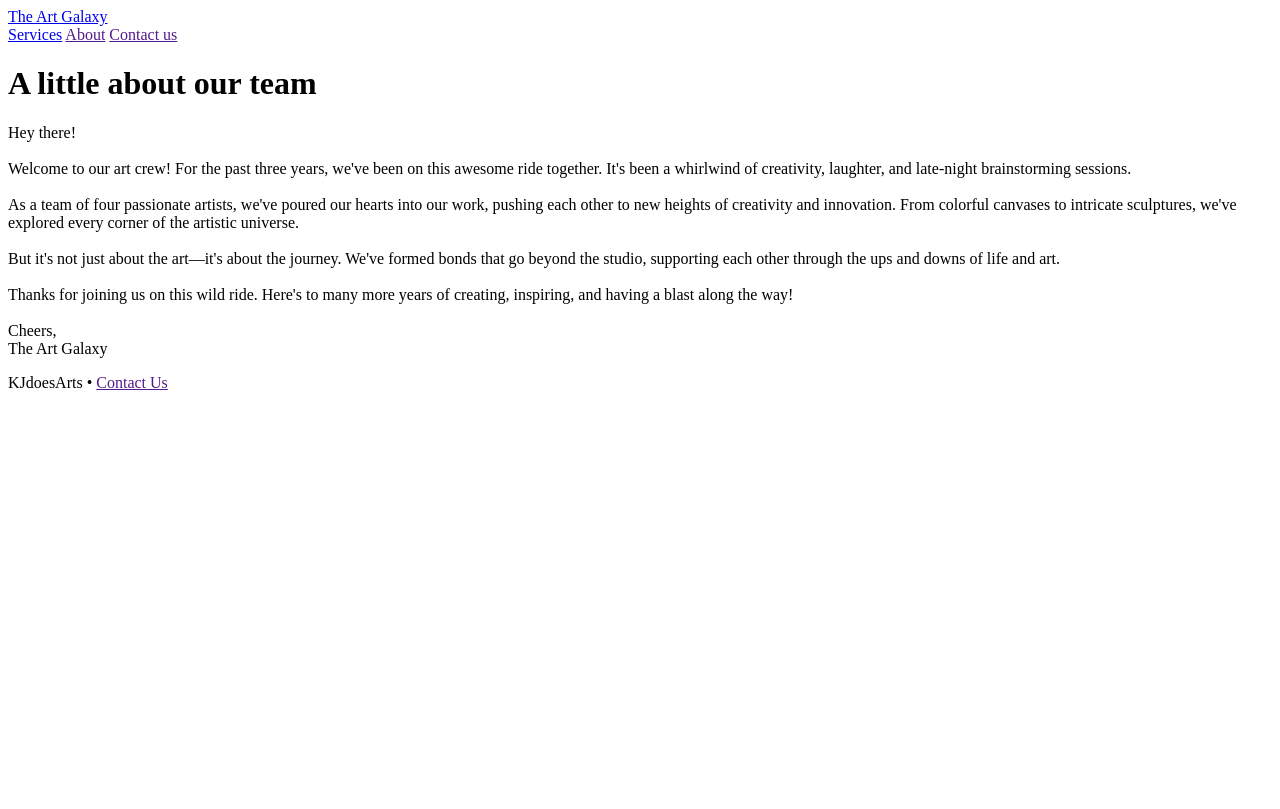
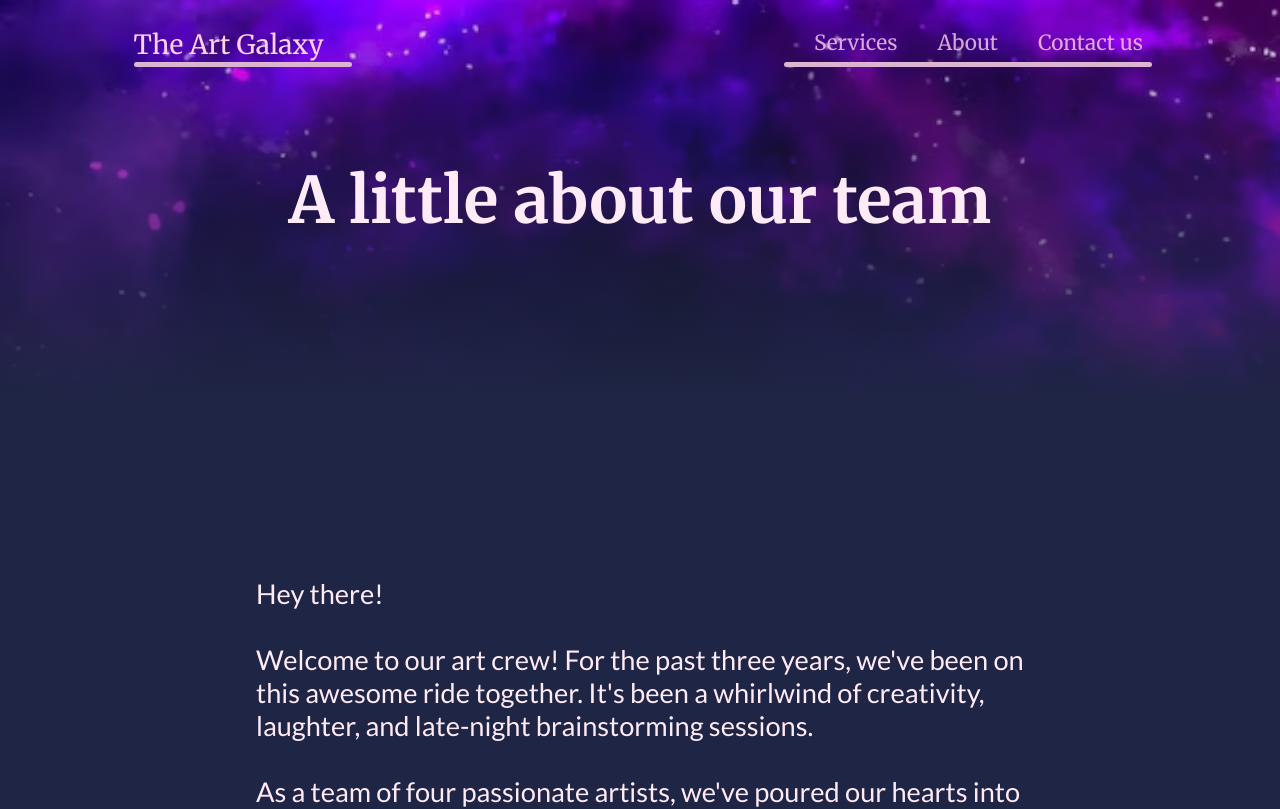
Before and after one commit to Roemsi12/KJdoesArts, a plain HTML site: page about.html in a window 1280 px wide. Shown: the top 809 px of the page. Drawn offline with Linux system fonts and the light colour scheme; the site is published under a folder, as on GitHub Pages, so addresses that start at the root find nothing.

Commit message:
links changed

```diff
--- a/about.css
+++ b/about.css
@@ -1,5 +1,5 @@
 .hero-overlay {
-  background: url('/img/watercolor-galaxy-background_23-2149231173.avif');
+  background: url('img/watercolor-galaxy-background_23-2149231173.avif');
   height: 50vh;
   background-repeat: no-repeat;
   background-size: cover;
--- a/about.html
+++ b/about.html
@@ -4,8 +4,8 @@
   <meta charset="UTF-8">
   <meta name="viewport" content="width=device-width, initial-scale=1.0">
   <title>KJdoesArts</title>
-  <link rel="stylesheet" href="/header.css">
-  <link rel="stylesheet" href="/about.css">
+  <link rel="stylesheet" href="./header.css">
+  <link rel="stylesheet" href="./about.css">
   <link rel="preconnect" href="https://fonts.googleapis.com">
   <link rel="preconnect" href="https://fonts.gstatic.com" crossorigin>
   <link href="https://fonts.googleapis.com/css2?family=Merriweather:ital,wght@0,300;0,400;0,700;1,300;1,400;1,700&display=swap" rel="stylesheet">
@@ -21,10 +21,10 @@
   </div>
   <nav>
     <div class="home-bt-div">
-      <a href="/index.html" class="home-button">The Art Galaxy</a>
+      <a href="./index.html" class="home-button">The Art Galaxy</a>
     </div>
     <div class="nav-links-div">
-      <a href="/index.html">Services</a>
+      <a href="./index.html">Services</a>
       <a href="">About</a>
       <a href="">Contact us</a>
     </div>
--- a/main.css
+++ b/main.css
@@ -1,5 +1,5 @@
 .hero-overlay {
-  background: url('/img/background-image-2.jpg');
+  background: url('img/background-image-2.jpg');
   height: 100vh;
   background-repeat: no-repeat;
   background-size: cover;
```
Also changed, not shown: index.html (+5 -19 lines).
